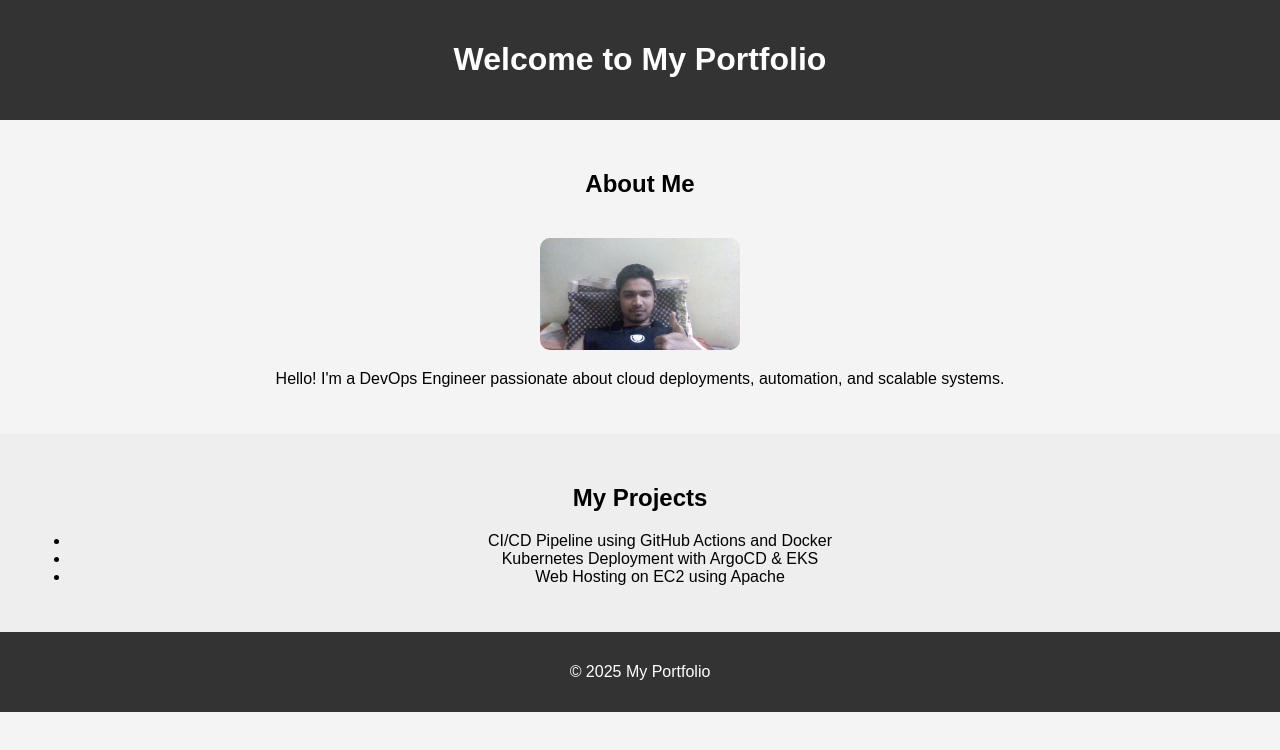
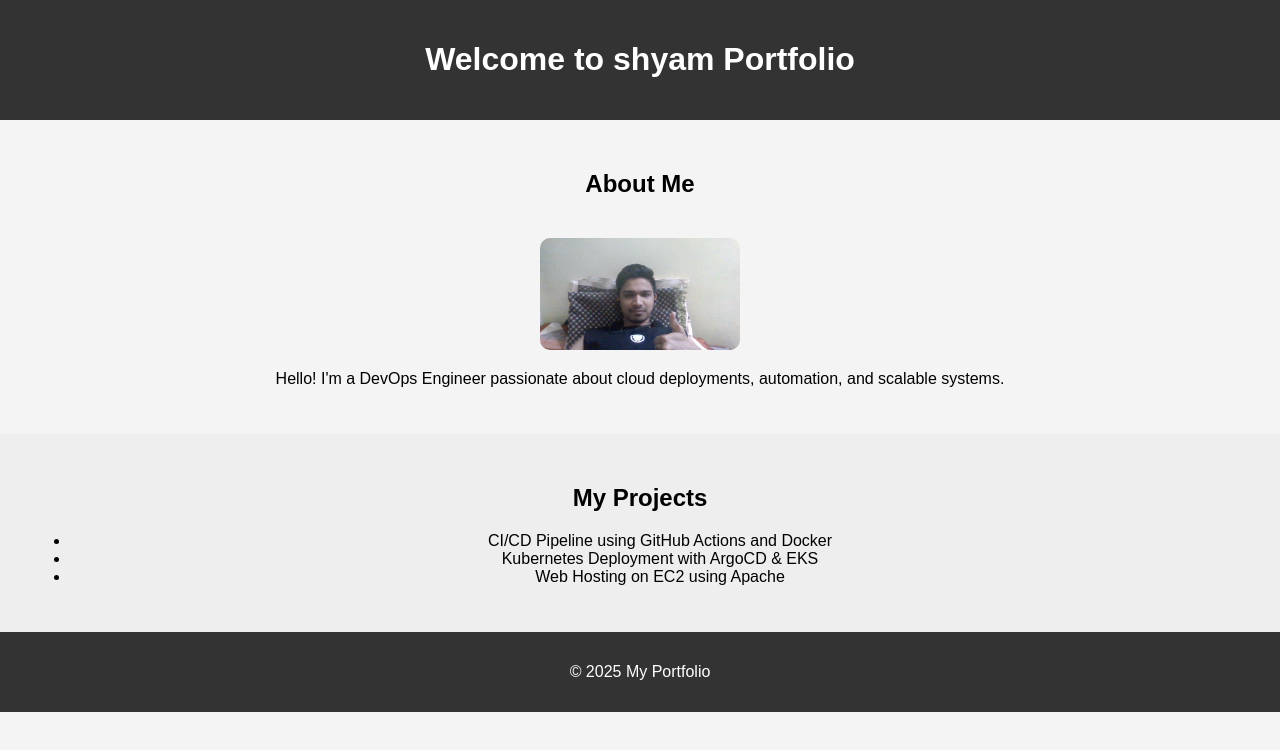
Before and after one commit to sssagane/portfolio-website, a plain HTML site: page index.html in a window 1280 px wide. Drawn offline with Linux system fonts and the light colour scheme.

Commit message:
testing again

```diff
--- a/index.html
+++ b/index.html
@@ -39,7 +39,7 @@
 </head>
 <body>
   <header>
-    <h1>Welcome to My Portfolio</h1>
+    <h1>Welcome to shyam Portfolio</h1>
   </header>
 
   <section class="about">
```
